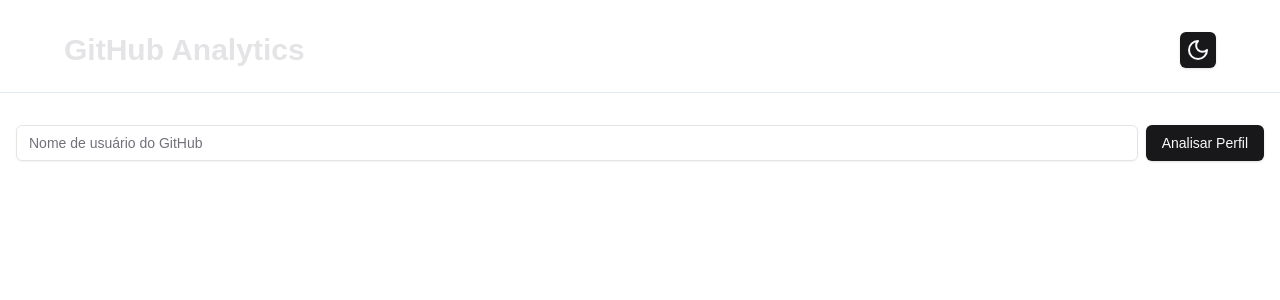
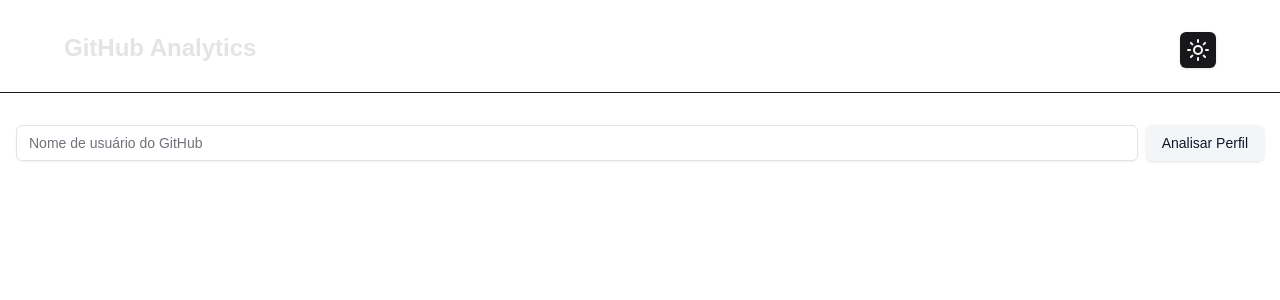
Before and after one commit to marcelomatz/githubanalytics, a Next.js app: page / in a window 1280 px wide. Shown: the top 300 px of the page. Built offline with nearby package versions, Linux system fonts and the light colour scheme.

Commit message:
Fazendo ajustes e removendo os lixos que eu havia deixado

```diff
--- a/src/app/[username]/page.tsx
+++ b/src/app/[username]/page.tsx
@@ -66,10 +66,10 @@
 
           {/* Skeleton para o RepositoryList */}
           <div>
-            <Skeleton className="h-8 w-48 mb-4" />
+            <Skeleton className="h-58 w-48 mb-4" />
             <div className="grid gap-4 md:grid-cols-2 lg:grid-cols-3">
               {[...Array(6)].map((_, index) => (
-                <div key={index} className="border rounded-xl p-4">
+                <div key={index} className="rounded-xl p-4">
                   <Skeleton className="h-6 w-3/4 mb-2" />
                   <Skeleton className="h-4 w-full mb-4" />
                   <div className="flex justify-between">
--- a/src/app/layout.tsx
+++ b/src/app/layout.tsx
@@ -1,10 +1,7 @@
 import type { Metadata } from "next";
-import { useEffect } from 'react';
+import ThemeManager from "@/components/ThemeManager";
 import localFont from "next/font/local";
 import "./globals.css";
-
-import { ThemeProvider } from "@/components/ThemeProvider";
-import ThemeManager from "@/components/ThemeManager";
 
 const geistSans = localFont({
   src: "./fonts/GeistVF.woff",
@@ -30,11 +27,9 @@
   return (
     <html lang="pt-BR" suppressHydrationWarning>
       <body
-        className={`${geistSans.variable} ${geistMono.variable} antialiased bg-background dark:bg-foreground`}
+        className={`${geistSans.variable} ${geistMono.variable} antialiased bg-slate-100/80 dark:bg-slate-900/10`}
       >
-        <ThemeProvider>
-          <ThemeManager>{children}</ThemeManager>
-        </ThemeProvider>
+        <ThemeManager>{children}</ThemeManager>
       </body>
     </html>
   );
--- a/src/app/page.tsx
+++ b/src/app/page.tsx
@@ -34,7 +34,7 @@
             className="flex-grow"
             aria-label="Nome de usuário do GitHub"
           />
-          <Button type="submit">
+          <Button type="submit" className="bg-slate-100/90 text-slate-900 dark:bg-slate-900/90 dark:text-slate-200 hover:bg-slate-100/70">
             Analisar Perfil
           </Button>
         </div>
--- a/src/components/Header.tsx
+++ b/src/components/Header.tsx
@@ -2,7 +2,6 @@
 import { Button } from "@/components/ui/button"
 import { Moon, Sun } from 'lucide-react'
 import { Separator } from "./ui/separator";
-import { useEffect } from 'react';
 import Link from "next/link";
 
 interface HeaderProps {
@@ -11,26 +10,21 @@
 }
 
 const Header: React.FC<HeaderProps> = ({ theme, setTheme }) => {
-  // Use useEffect para aplicar o tema ao body
-  useEffect(() => {
-    document.body.className = theme; // Aplica a classe do tema ao body
-  }, [theme]);
 
   return (
     <div className="w-full items-center justify-center">
       <div className="flex mb-6 justify-between w-full mx-auto pt-8 px-4 sm:px-16">
-        <h1 className="text-3xl font-bold text-zinc-200 dark:text-zinc-900"><Link href={"/"}>GitHub Analytics</Link></h1>
-
+        <h1 className="text-2xl font-bold text-zinc-200 dark:text-zinc-900"><Link href={"/"}>GitHub Analytics</Link></h1>
         <Button
           variant="default"
           size="icon"
           onClick={() => setTheme(theme === 'light' ? 'dark' : 'light')}
           aria-label={`Alternar para tema ${theme === 'light' ? 'escuro' : 'claro'}`}
         >
-          {theme === 'light' ? <Moon /> : <Sun />}
+          {theme === 'light' ? <Sun /> : <Moon />}
         </Button>
       </div>
-      <Separator className="my-4" />
+      <Separator className="my-4 bg-zinc-900 dark:bg-zinc-200" />
     </div>
   )
 }
--- a/src/components/ThemeManager.tsx
+++ b/src/components/ThemeManager.tsx
@@ -1,4 +1,4 @@
-"use client"; // Este componente é um componente de cliente
+"use client";
 
 import { useState, useEffect } from 'react';
 import Header from './Header';
--- a/src/components/ThemeProvider.tsx
+++ /dev/null
@@ -1,16 +0,0 @@
-"use client"
-import React, { createContext, useContext, useState } from 'react';
-
-const ThemeContext = createContext({ theme: 'light', setTheme: (theme: 'light' | 'dark') => {} });
-
-export const ThemeProvider: React.FC<{ children: React.ReactNode }> = ({ children }) => {
-  const [theme, setTheme] = useState<'light' | 'dark'>('light');
-
-  return (
-    <ThemeContext.Provider value={{ theme, setTheme: (theme) => setTheme(theme) }}>
-      <div className={theme}>{children}</div> {/* Aplica a classe do tema */}
-    </ThemeContext.Provider>
-  );
-};
-
-export const useTheme = () => useContext(ThemeContext);
--- a/src/components/ui/skeleton.tsx
+++ b/src/components/ui/skeleton.tsx
@@ -6,7 +6,7 @@
 }: React.HTMLAttributes<HTMLDivElement>) {
   return (
     <div
-      className={cn("animate-pulse rounded-md bg-slate-900/10 dark:bg-slate-50/10", className)}
+      className={cn("animate-pulse rounded-md bg-slate-50/10 dark:bg-slate-900/10", className)}
       {...props}
     />
   )
```
